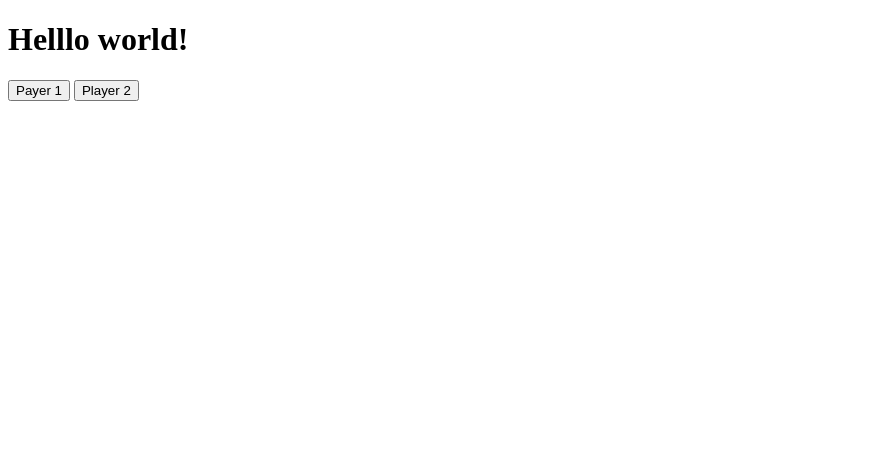
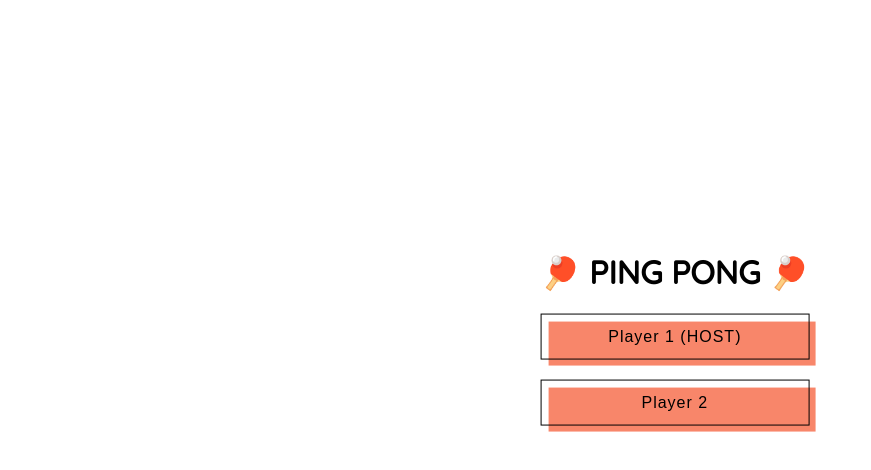
Before and after one commit to GersonMenezes/ping_pong_redes, a plain HTML site: page index.html in a window 1280 px wide. Shown: the whole page, without its empty margins (0-871 px from the left). Drawn offline with Linux system fonts and the light colour scheme.

Commit message:
CSS e index.html atualizados

```diff
--- a/index.html
+++ b/index.html
@@ -4,14 +4,19 @@
     <meta charset="UTF-8">
     <meta http-equiv="X-UA-Compatible" content="IE=edge">
     <meta name="viewport" content="width=device-width, initial-scale=1.0">
-    <title>Index</title>
+    <link rel="preconnect" href="https://fonts.googleapis.com">
+<link rel="preconnect" href="https://fonts.gstatic.com" crossorigin>
+<style>
+    @import url('https://fonts.googleapis.com/css2?family=Quicksand:wght@500&display=swap');
+  </style>
+    <title>PING PONG</title>
     <link href="styles/style.css" rel="stylesheet" />
 </head>
 <body>
-    <h1>Helllo world!</h1>
-    <form action="app.html" method="post">
-        <button name="button" onclick="setPlayer1()" method="post">Payer 1</button>
-        <button name="button" onclick="setPlayer2()" method="post">Player 2</button>
+    <h1>🏓 PING PONG 🏓</h1>
+    <form action="app.html" method="post" class="content">
+        <button name="button" class="button-52" onclick="setPlayer1()" method="post">Player 1 (HOST)</button><br>
+        <button name="button" class="button-52" onclick="setPlayer2()" method="post">Player 2</button>
     </form>
 
 <script>
--- a/styles/style.css
+++ b/styles/style.css
@@ -1,5 +1,64 @@
 html{
     overflow: hidden;
-    padding: '0';
-    margin: '0';
+    margin: 0;
+    padding: 0;
 }
+
+body {
+    font-family: 'Quicksand', sans-serif;
+    -webkit-font-smoothing: antialiased;
+    -moz-osx-font-smoothing: grayscale;
+    position: fixed;
+    top: 40%;
+    left: 50%;
+     /* bring your own prefixes */
+    transform: translate(-40%, -50%);
+}
+
+h1, .content {
+  display: flex;
+  flex-direction: column;
+  align-items: center;
+  justify-content: center;
+  white-space: nowrap;
+}
+
+
+.button-52 {
+  font-size: 16px;
+  font-weight: 200;
+  letter-spacing: 1px;
+  width: 100%;
+  padding: 13px 20px 13px;
+  outline: 0;
+  border: 1px solid black;
+  cursor: pointer;
+  position: relative;
+  background-color: rgba(0, 0, 0, 0);
+  user-select: none;
+  -webkit-user-select: none;
+  touch-action: manipulation;
+}
+
+.button-52:after {
+  content: "";
+  background-color: #f8866a;
+  width: 100%;
+  z-index: -1;
+  position: absolute;
+  height: 100%;
+  top: 7px;
+  left: 7px;
+  transition: 0.2s;
+}
+
+.button-52:hover:after {
+  top: 0px;
+  left: 0px;
+}
+
+@media (min-width: 768px) {
+  .button-52 {
+    padding: 13px 50px 13px;
+  }
+}
```
